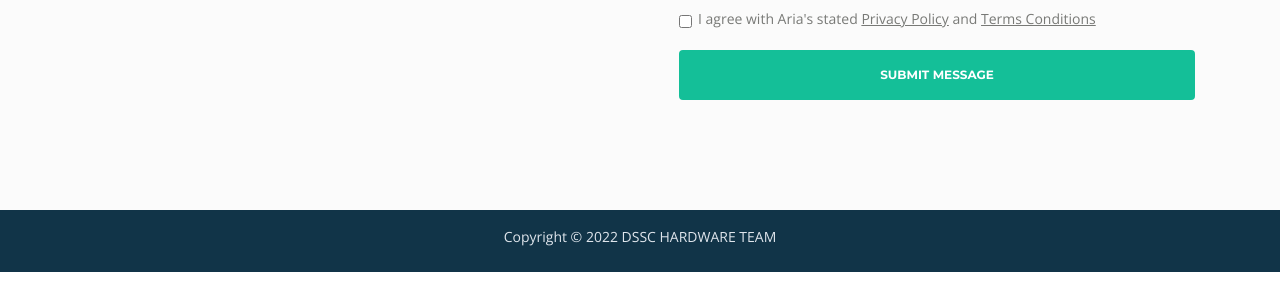
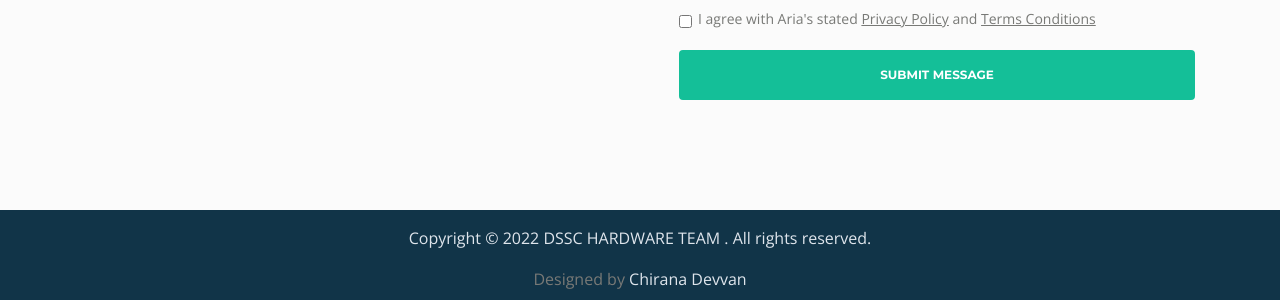
Before and after one commit to chirna/ccc, a plain HTML site: page index.html in a window 1280 px wide. Shown: the part 5032-5332 px from the top of the page. Before the commit the page ends 5304 px from the top, so only its background shows below. Drawn offline with nearby package versions, Linux system fonts and the light colour scheme.

Commit message:
Update index.html

```diff
--- a/index.html
+++ b/index.html
@@ -899,13 +899,17 @@
 
 
 
-    <!-- Copyright -->
+     <!-- Copyright -->
     <div class="copyright">
         <div class="container">
             <div class="row">
                 <div class="col-lg-12">
-                    <p class="p-small">Copyright © 2022 <a href="">DSSC HARDWARE TEAM</a></p>
-                </div> <!-- end of col -->
+                     <p>Copyright &copy; 2022 DSSC HARDWARE TEAM . All rights reserved.</p>
+
+      <div class="credits">
+
+        Designed by <a href="https://chiranadevvan.tk/">Chirana Devvan</a>
+      </div>
             </div> <!-- enf of row -->
         </div> <!-- end of container -->
     </div> <!-- end of copyright -->
```
